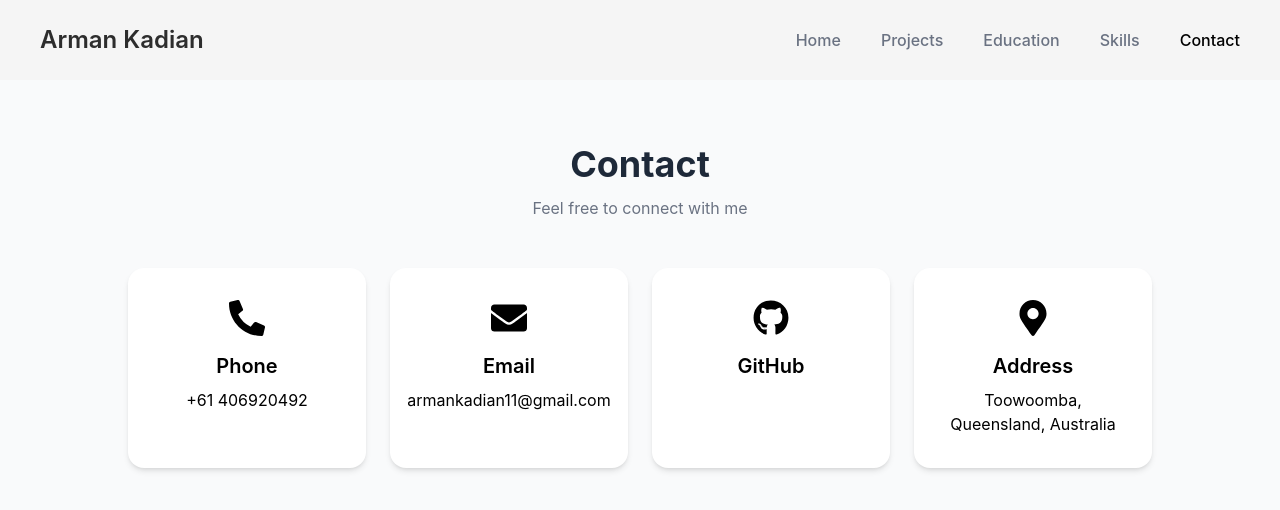
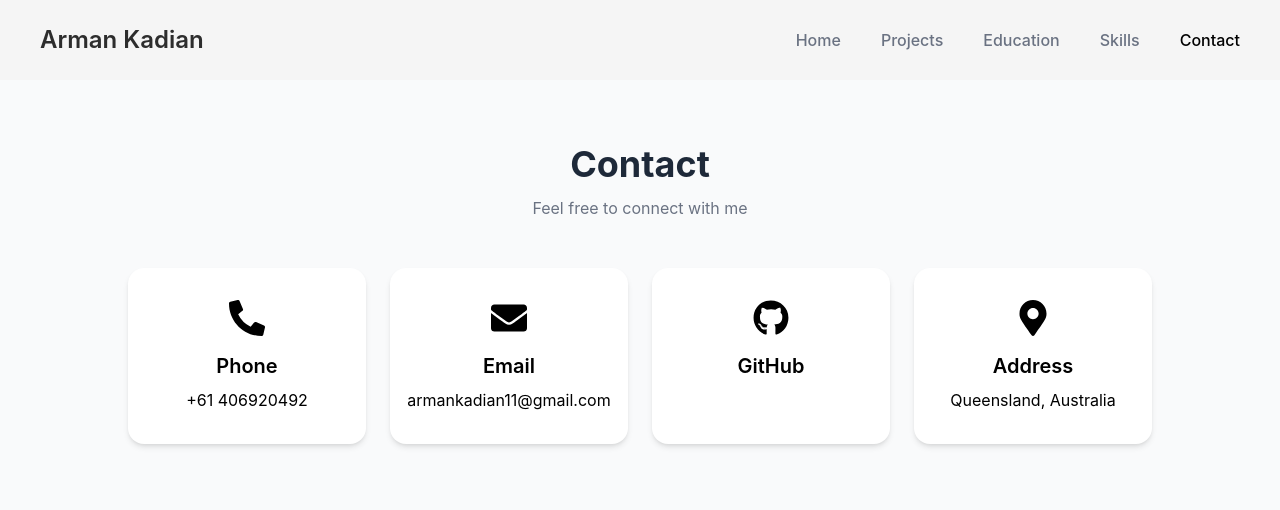
Before and after one commit to ArmanKadian-sys/Resume-Website, a React (Vite) app: page / in a window 1280 px wide. Both pictures are taken after a click on the button "Contact". Shown: the top 510 px of the page. Built offline with nearby package versions, Linux system fonts and the light colour scheme.

Commit message:
Update Contact.jsx

```diff
--- a/src/components/Contact.jsx
+++ b/src/components/Contact.jsx
@@ -53,7 +53,7 @@ const Contact = () => {
             <FaMapMarkerAlt className="text-4xl mb-4" />
             <h2 className="text-xl font-semibold mb-2">Address</h2>
             <p className="text-center">
-              Toowoomba, Queensland, Australia
+               Queensland, Australia
             </p>
           </div>
 
```
